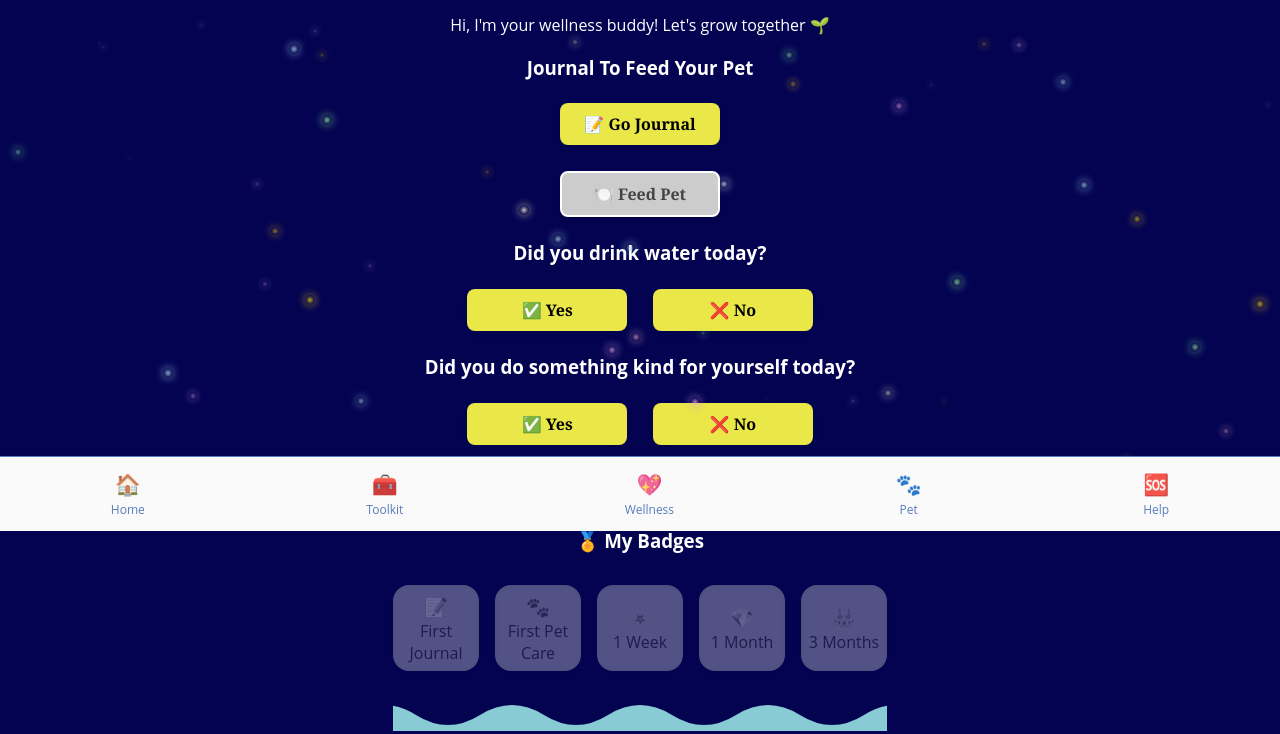
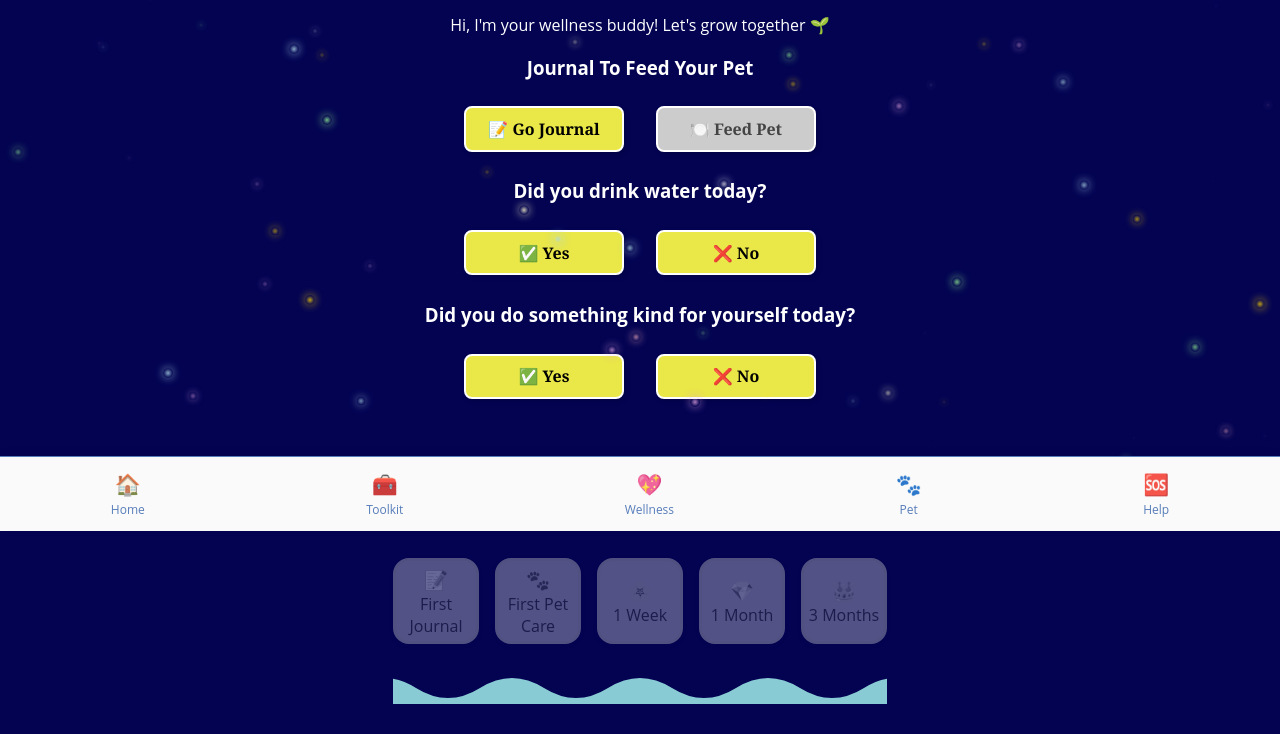
Before and after one commit to cpriss1979/3sidesVersion1.io, a plain HTML site: page pet.html in a window 1280 px wide. Shown: the part 269-1003 px from the top of the page. Drawn offline with Linux system fonts and the light colour scheme.

Commit message:
Add files via upload

```diff
--- a/pet.html
+++ b/pet.html
@@ -542,6 +542,25 @@ body {
   z-index: 0; /* make sure your other stuff sits above it */
 }
 
+.white-button {
+  background-color: #eae748;
+  color: black;
+  font-size: 1rem;
+  font-weight: bold;
+  padding: 0.6rem 1.2rem;
+  border: 2px solid white;
+  border-radius: 8px;
+  cursor: pointer;
+  margin: 0.5rem;
+  box-shadow: 2px 2px 5px rgba(0,0,0,0.15);
+  transition: background-color 0.2s, color 0.2s, transform 0.2s;
+}
+
+.white-button:hover {
+  background-color:rgb(176, 176, 74) !important;
+  transform: scale(1.04);
+}
+
 @media (max-width: 600px) {
   .pet-action-buttons {
     display: flex;
@@ -620,49 +639,6 @@ body {
   margin: 1rem 0;
 }
 
-    .pet-button-row {
-  display: flex;
-  justify-content: center;
-  flex-wrap: wrap;
-  gap: 1rem;
-  margin: 1rem 0;
-}
-
-.white-button {
-  padding: 10px 20px;
-  font-size: 1rem;
-  border-radius: 10px;
-  border: none;
-  background-color: white;
-  font-weight: bold;
-  box-shadow: 0 3px 5px rgba(0, 0, 0, 0.1);
-  cursor: pointer;
-}
-
-    .pet-button-row {
-  display: flex;
-  justify-content: center;
-  align-items: center;
-  gap: 1rem;
-  flex-wrap: wrap; /* ensures they stay side-by-side on wide screens, wrap on small */
-  margin-top: 1rem;
-}
-
-.white-button {
-  padding: 10px 20px;
-  border: none;
-  font-size: 1rem;
-  font-weight: bold;
-  border-radius: 8px;
-  background-color: #eae748;
-  color: black;
-  box-shadow: 0 3px 6px rgba(0,0,0,0.1);
-  cursor: pointer;
-  min-width: 120px; /* ensures consistent width */
-  text-align: center;
-}
-
-
  </style>
 </head>
 <body>
@@ -675,11 +651,8 @@ body {
 
     <div class="section" id="journalSection">
       <h3>Journal To Feed Your Pet</h3>
-      <!-- STACKED JOURNAL + FEED BUTTONS -->
-      <div style="display: flex; flex-direction: column; gap: 1rem; align-items: center;">
-        <a href="journal.html">
-          <button id="journalBtn" class="white-button">📝 Go Journal</button>
-        </a>
+      <div class="button-row">
+        <button id="journalBtn" class="white-button" onclick="window.location.href='journal.html'">📝 Go Journal</button>
         <button id="feedPetBtn" class="white-button" onclick="feedPet()" disabled>🍽️ Feed Pet</button>
       </div>
       <p id="feedMsg" class="thankMsg">Thanks for journaling today, your mind thanks you! 🐾</p>
@@ -687,8 +660,7 @@ body {
 
     <div class="section">
       <h3>Did you drink water today?</h3>
-      <!-- SIDE-BY-SIDE WATER BUTTONS -->
-      <div style="display: flex; justify-content: center; gap: 1rem; flex-wrap: wrap;">
+      <div class="button-row">
         <button id="waterYesBtn" class="white-button" onclick="waterPet()">✅ Yes</button>
         <button id="waterNoBtn" class="white-button" onclick="alert('You deserve kindness 💖')">❌ No</button>
       </div>
@@ -697,8 +669,7 @@ body {
 
     <div class="section">
       <h3>Did you do something kind for yourself today?</h3>
-      <!-- SIDE-BY-SIDE KINDNESS BUTTONS -->
-      <div style="display: flex; justify-content: center; gap: 1rem; flex-wrap: wrap;">
+      <div class="button-row">
         <button id="bathYesBtn" class="white-button" onclick="bathePet()">✅ Yes</button>
         <button id="bathNoBtn" class="white-button" onclick="alert('You deserve kindness 💖')">❌ No</button>
       </div>
@@ -714,7 +685,7 @@ body {
     </div>
   </div>
 
-  <br />
+  <br>
   <div style="text-align: center;">
     <button class="button-black" onclick="resetPet()">🔄 Reset Pet</button>
   </div>
```
